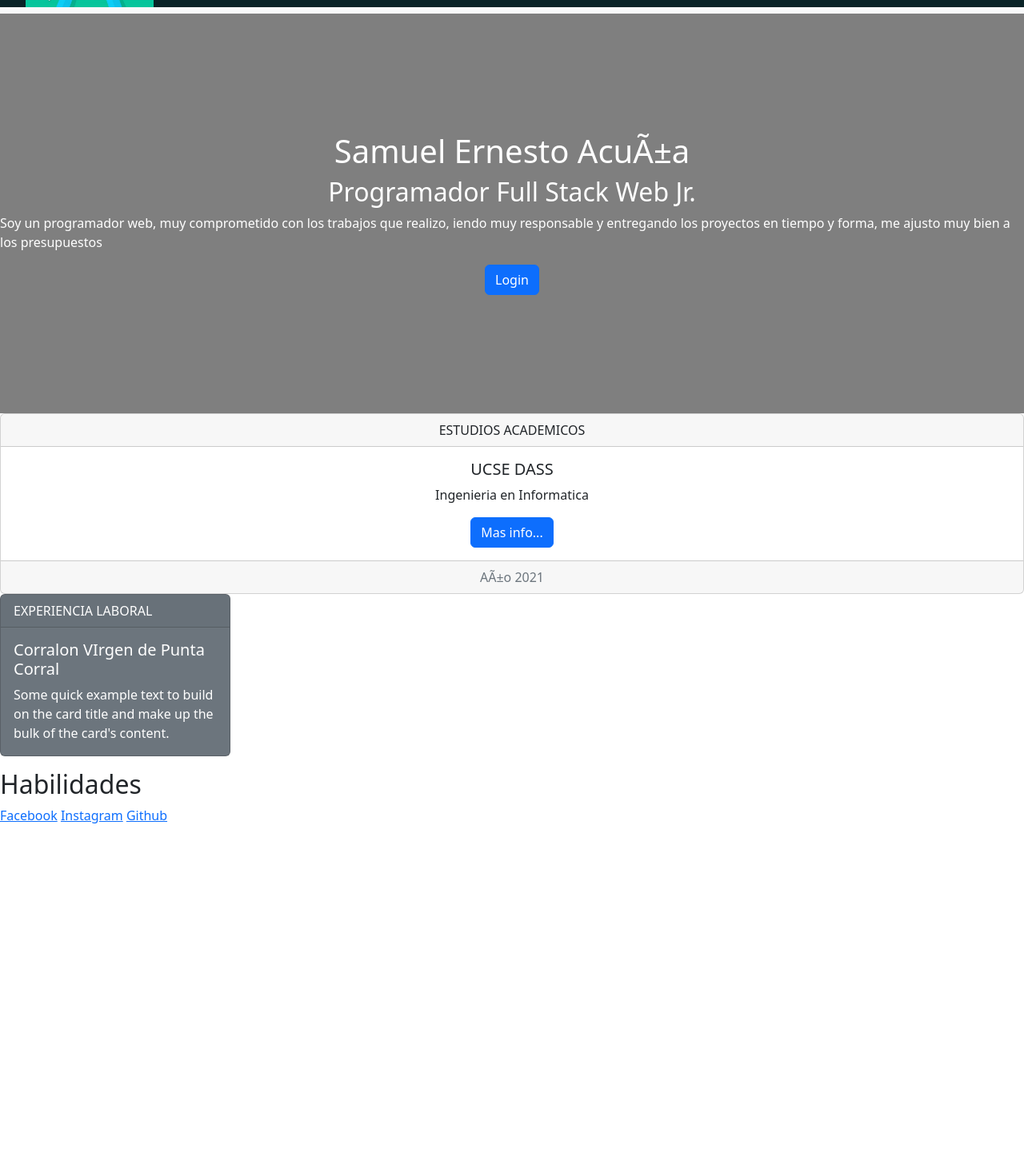
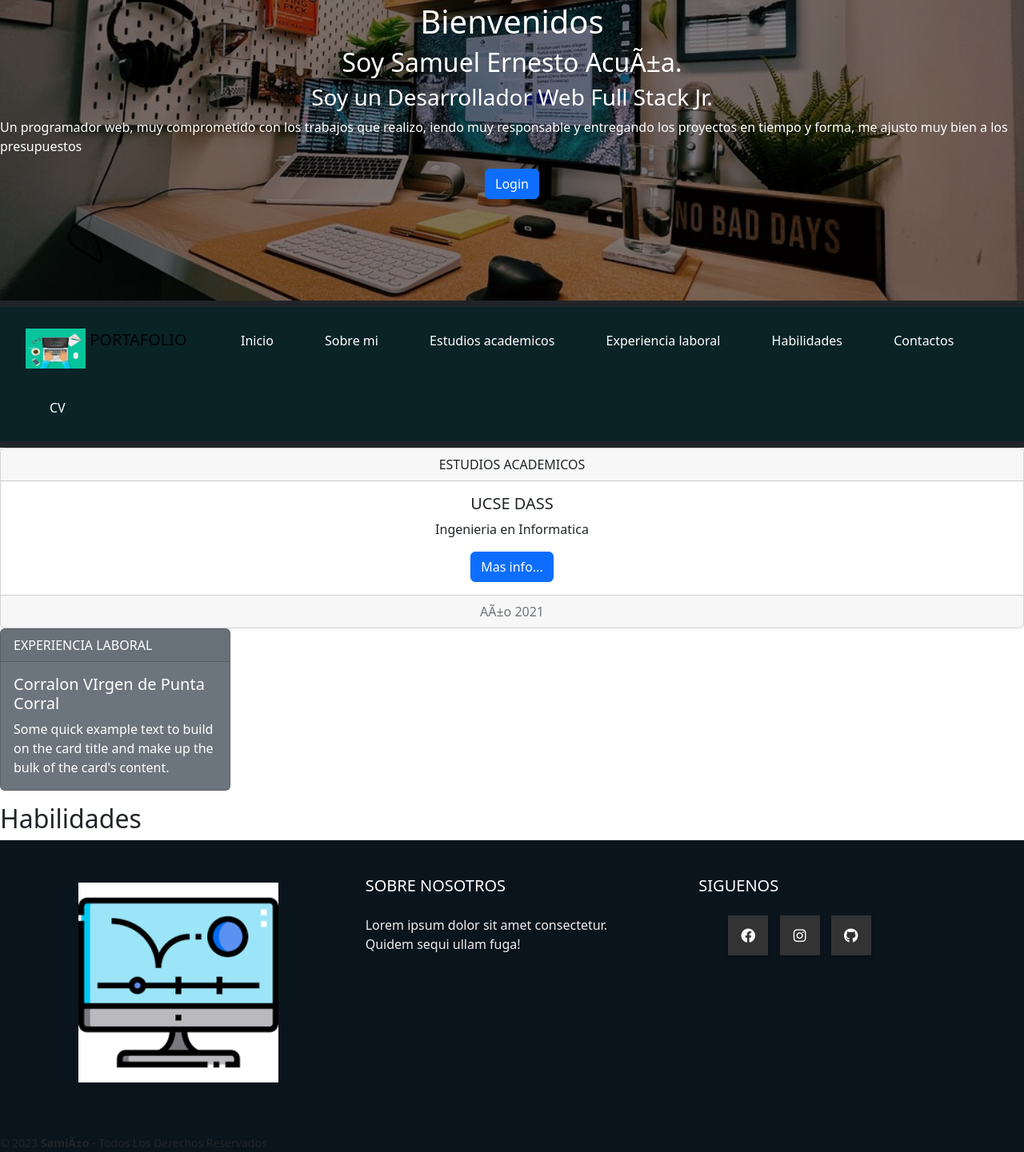
Before and after one commit to SamuWeb777/portfolio-samuel, a plain HTML site: page front end/index.html in a window 1280 px wide. Shown: the part 124-1565 px from the top of the page at 80% size. Before the commit the page ends 1156 px from the top, so only its background shows below. Drawn offline with nearby package versions, Linux system fonts and the light colour scheme; a web font is replaced by a local one.

Commit message:
avance de maquetado

```diff
--- a/front end/index.html
+++ b/front end/index.html
@@ -1,36 +1,48 @@
     <!DOCTYPE html>
-    <html>
+    <html lang="es">
         <head>
-            <meta charset="uft-8">
+            <meta charset="UFT-8">
+            <meta http-equiv="X-UA-Compatible" content="IE=edge">
+            <link href="https://maxcdn.bootstrapcdn.com/font-..." rel="stylesheet" integrity="sha384-wvfXpqpZZVQGK6TAh5PVlGOfQNHSoD2xbE+QkPxCAFlNEevoEH3Sl0sibVcOQVnN" crossorigin="anonymous">
+            <link rel="icon" href="imagenes/logo.ico">
             <link rel="stylesheet" href="styles.css">
             <link href="https://cdn.jsdelivr.net/npm/bootstrap@5.2.3/dist/css/bootstrap.min.css" rel="stylesheet" integrity="sha384-rbsA2VBKQhggwzxH7pPCaAqO46MgnOM80zW1RWuH61DGLwZJEdK2Kadq2F9CUG65" crossorigin="anonymous">
-            <meta name="viewport" content="width=device-width, initial-scale=1">
-            <title>Mi Portfolio</title>
+            <meta name="viewport" content="width=device-width, initial-scale=1.0">
+            <title>Mi Portfolio  web</title>
+            <link rel="stylesheet" href="https://cdnjs.cloudflare.com/ajax/libs/font-awesome/6.3.0/css/all.min.css" integrity="sha512-SzlrxWUlpfuzQ+pcUCosxcglQRNAq/DZjVsC0lE40xsADsfeQoEypE+enwcOiGjk/bSuGGKHEyjSoQ1zVisanQ==" crossorigin="anonymous" referrerpolicy="no-referrer" />
         </head>
         <body>
+          <div class="contenedor">
+            <!--CABEZA DE LA PAGINA-->
             <header>
-                <nav class="navbar navbar-expand-lg bg-light">
-                 <ul class="menu">
-                    <img src="portada.jpg" alt="">
-                    <li><a href="#">Sobre mi</a></li>
-                    <li><a href="#">Estudios academicos</a></li>
-                    <li><a href="#">Experiencia laboral</a></li>
-                    <li><a href="#">Habilidades</a></li>
-                    <li><a href="#">Contactos</a></li>
-                    <li><a href="#">CV</a></li>
-                 </ul>
-                </nav>
                  <div class="perfil d-flex justify-content-center align-items-center flex-column">
-
-                 <h1>Samuel Ernesto Acuña </h1>
-                 <h2>Programador Full Stack Web Jr.</h2>
-                 <p> Soy un programador web, muy comprometido con los trabajos que realizo, iendo muy responsable y entregando los proyectos en tiempo y forma,
+                 <h1>Bienvenidos</h1>
+                 <h2 class="highlight"> Soy Samuel Ernesto Acuña. </h2>
+                 <h3>Soy un Desarrollador Web Full Stack Jr.</h3>
+                 <p> Un programador web, muy comprometido con los trabajos que realizo, iendo muy responsable y entregando los proyectos en tiempo y forma,
                  me ajusto muy bien a los presupuestos </p>
                  <button class="btn btn-primary">
                     Login
                  </button>
                  </div>
             </header>
+            <!--BARRA DE NAVEGACION-->
+            <nav class="navbar bg-dark" data-bs-theme="dark">
+              <ul class="menu">
+                 <a class="navbar-brand" href="#">
+                   <img src="imagenes/portada.jpg" alt="Logo" width="75" height="50" class="d-inline-block align-text-top">
+                   <span class="navbar-brand mb-0 h1">PORTAFOLIO</span>
+                 </a>
+                 <li><a href="#">Inicio</a></li>
+                 <li><a href="#">Sobre mi</a></li>
+                 <li><a href="#">Estudios academicos</a></li>
+                 <li><a href="#">Experiencia laboral</a></li>
+                 <li><a href="#">Habilidades</a></li>
+                 <li><a href="#">Contactos</a></li>
+                 <li><a href="#">CV</a></li>
+              </ul>
+             </nav>
+             <!--CUERPO DE LA PAGINA-->
             <section>
                 <div class="card text-center">
                     <div class="card-header">
@@ -55,11 +67,35 @@
                   </div>
             </section>
             <h2>Habilidades</h2>
-           <div class="redes">
-            <a href="https://www.facebook.com/samuel.acuna.790/">Facebook</a>
-            <a href="https://www.instagram.com/samiacuna_7/">Instagram</a>
-            <a href="">Github</a>
-           </div>
-
+            <!--PIE DE PAGINA-->
+            <footer class="pie-pagina">
+              <div class="grupo-1">
+                <div class="box">
+                  <figure>
+                    <a href="#">
+                      <img src="imagenes/piedepagina.png" alt="logo de samiño">
+                    </a>
+                  </figure>
+                </div>
+                <div class="box">
+                  <h2>SOBRE NOSOTROS</h2>
+                  <p>Lorem ipsum dolor sit amet consectetur. Quidem sequi ullam fuga! </p>
+                </div>
+                <div class="box">
+                  <h2>SIGUENOS</h2>
+                  <div class="redes">
+                    <ul>
+                      <li><a href="https://www.facebook.com/samuel.acuna.790/" target="_blank" class="facebook"><i class="fa-brands fa-facebook"></i></a></li>
+                      <li><a href="https://www.instagram.com/samiacuna_7/" target="_blank" class="instagram"><i class="fa-brands fa-instagram"></i></a></li>
+                      <li><a href="https://github.com/SamuWeb777" target="_blank" class="github"><i class="fa-brands fa-github"></i></a></li>
+                    </ul>
+                   </div>
+                </div>
+              </div>
+              <div class="grupo-2">
+                  <small>&copy; 2023 <b> Samiño</b> - Todos Los Derechos Reservados</small>
+              </div>
+            </footer>
+          </div>
         </body>
     </html>
--- a/front end/styles.css
+++ b/front end/styles.css
@@ -1,19 +1,20 @@
+@import url('https://fonts.googleapis.com/css2?family=Open+Sans&display=swap');
 body{
-    background: #e8e8e8;
+    background: e8e8e8e8;
     font-family: Arial, Helvetica;
-    margin: 0ch;
+}
+:root{
+    --facebook: #3b5999;
+    --instagram: #e4405f;
+    --github: #092327;
 }
 .menu{
    list-style: none;
    padding: 1000;
    background: #092327;
-   width: 4000%;
+   width: 100%;
    max-width: 1550px;
    margin:auto;
-}
-
-img{
-    width: 160px;
 }
 .menu  li{
    display: inline-block;
@@ -29,11 +30,79 @@ img{
    display: block;
 }
 .perfil{
+    width: 100%;
     height: 500px;
-    background-image:url(fotoport.jpg) ;
+    background-image:url(imagenes/fotoport.jpg) ;
     color: white;
     background-size: cover;
     background-position: center;
     background-color: rgba(0,0,0,0.5);
     background-blend-mode: darken;
 }
+/*--pie de pagina--*/
+.pie-pagina{
+width: 100%;
+background-color: #0a141d;
+}
+.pie-pagina .grupo-1{
+width: 100%;
+max-width: 1200px;
+margin: auto;
+display: grid;
+grid-template-columns: repeat(3, 1fr);
+grid-gap: 50px;
+padding: 45px 0px;
+}
+.pie-pagina .grupo-1 .box figure{
+    width: 100%;
+    height: 100%;
+    display: flex;
+    justify-content: center;
+    align-items: center;
+}
+.pie-pagina .grupo-1 .box figure img{
+    width: 250px;
+}
+.pie-pagina .grupo-1 .box h2{
+    color: #fff;
+    margin-bottom: 25px;
+   font-size: 20px;
+}
+.pie-pagina .grupo-1 .box{
+    color: #efefef;
+    margin-bottom: 10px;
+}
+.redes ul li{
+    display: inline-block;
+    margin: 0 5px;
+    width: 50px;
+    height: 50px;
+    text-align: center;
+}
+.redes ul li a{
+    display: block;
+    padding: 0 10px;
+    background: #333;
+    color: #fff;
+    line-height: 50px;
+    font-size: 18px;
+    box-shadow: 0 3px 5px 0px rgba(0, 0, 0, .2);
+    transition: .2s;
+}
+.redes ul:hover a{
+    filter: blur(2px);
+}
+.redes ul li a:hover{
+    transform: translateY(-3px) scale(1.05);
+    box-shadow: 0 5px 5px 0px rgba(0, 0, 0, .4);
+    filter: none;
+}
+.redes ul li .facebook:hover{
+    background: var(--facebook);
+}
+.redes ul li .instagram:hover{
+    background: var(--instagram);
+}
+.redes ul li .github:hover{
+    background: var(--github);
+}
```
Also changed, not shown: front end/index2.html (added, +91 -0 lines), front end/imagenes/fotoport.jpg (added), front end/imagenes/logo.ico (added), front end/imagenes/piedepagina.png (added), front end/imagenes/portada.jpg (renamed from front end/portada.jpg).
